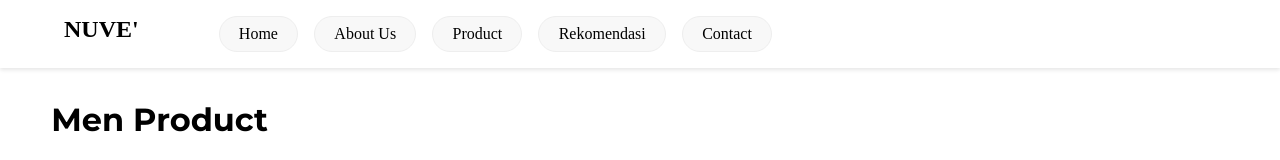
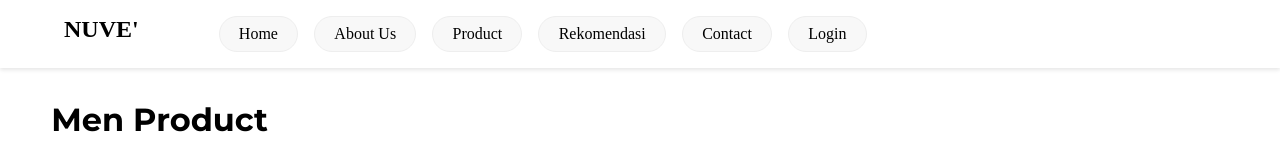
Before and after one commit to syuhendar729/tubes-lkmo-06, a React (Vite) app in the folder nuve-fe/: page /product in a window 1280 px wide. Shown: the top 160 px of the page. Built offline with nearby package versions, Linux system fonts and the light colour scheme; no server answers; the HTML template or start-up script is replaced by a standard one.

Commit message:
Change navbar product

```diff
--- a/nuve-fe/src/components/AboutUs.jsx
+++ b/nuve-fe/src/components/AboutUs.jsx
@@ -33,6 +33,7 @@
             </div>
           </div>
           <Link to="/contact">Contact</Link>
+          <Link to="/admin">Login</Link>
         </div>
       </nav>
 
--- a/nuve-fe/src/components/Man.jsx
+++ b/nuve-fe/src/components/Man.jsx
@@ -216,7 +216,6 @@
               <Link to="/woman" className="dropdown-item">Woman</Link>
             </div>
           </div>
-          <Link to="/contact">Contact</Link>
         </div>
       </nav>
 
--- a/nuve-fe/src/components/Product.jsx
+++ b/nuve-fe/src/components/Product.jsx
@@ -101,6 +101,7 @@
             </div>
           </div>
           <Link to="/contact">Contact</Link>
+          <Link to="/admin">Login</Link>
         </div>
       </nav>
 
```
